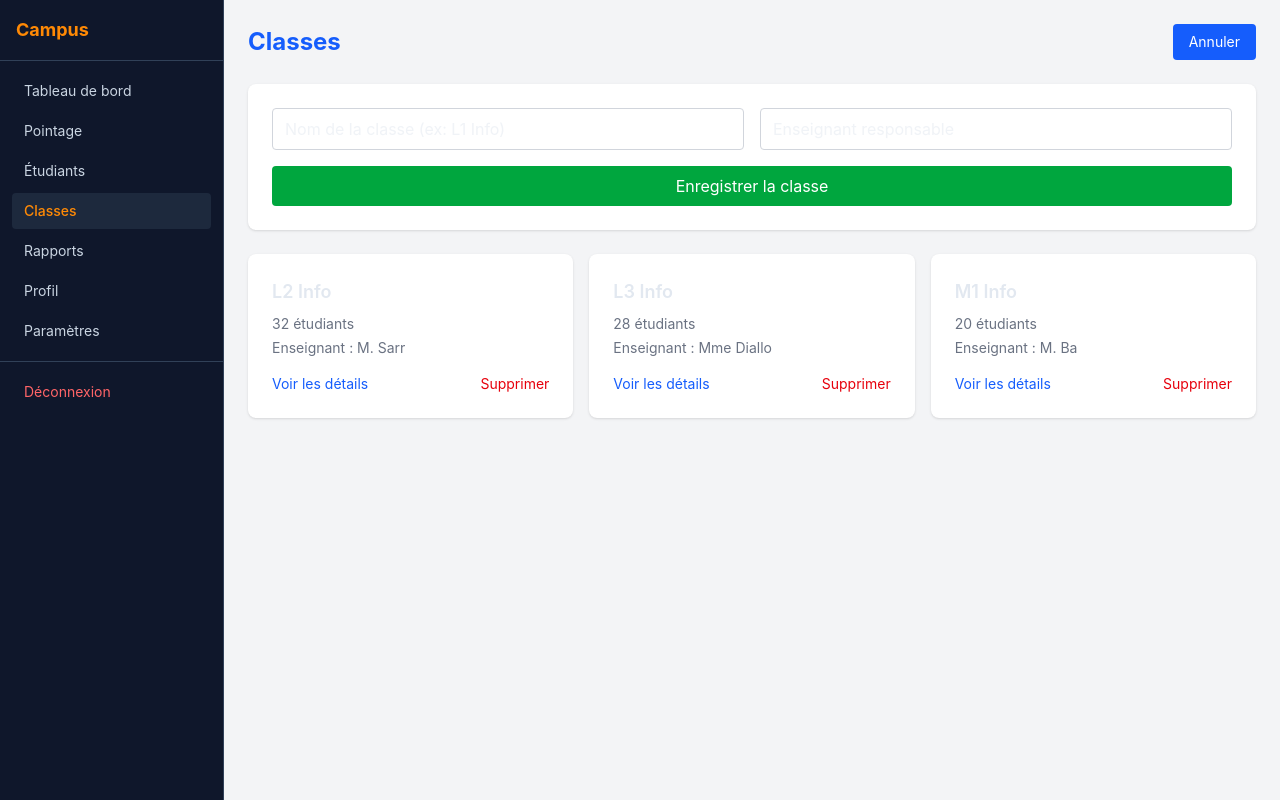
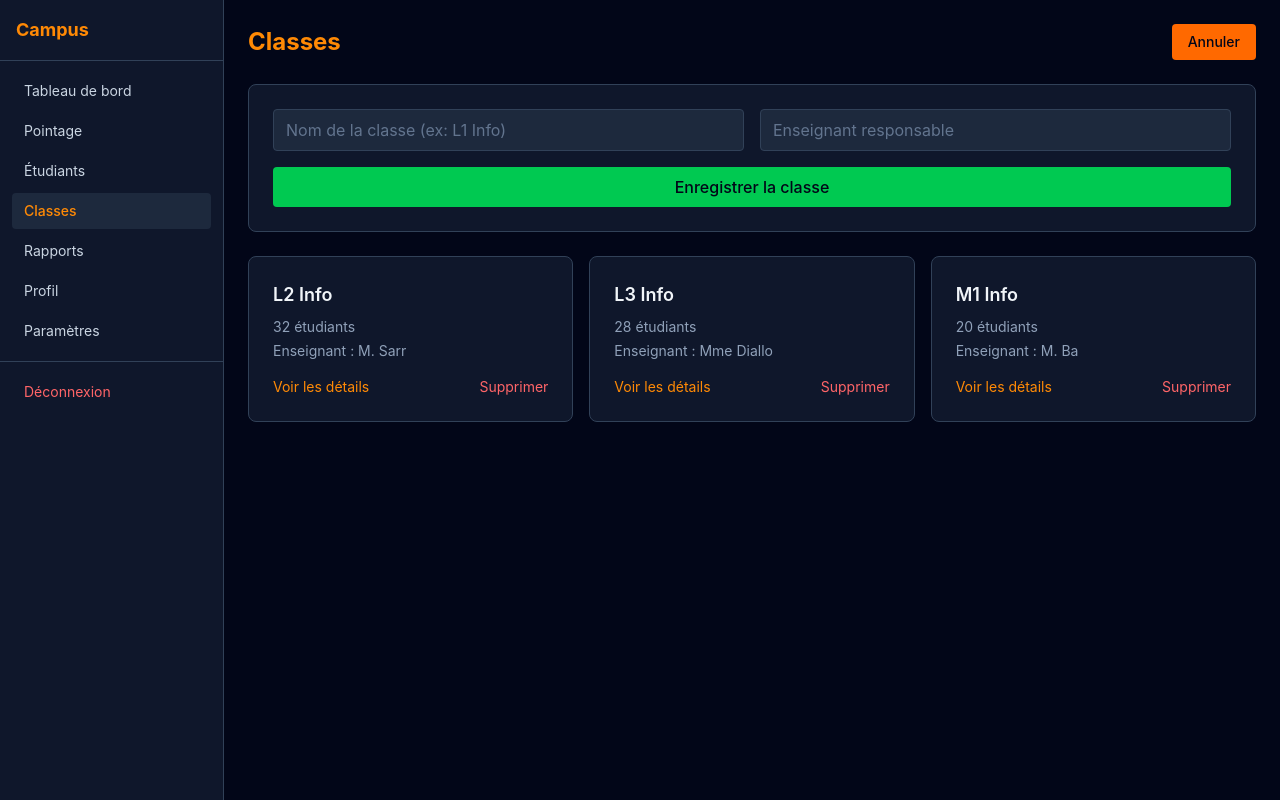
Before and after one commit to mg7984992-byte/pointage-presence-campus, a React (Vite) app: page /classes in a window 1280 px wide. Both pictures are taken after a click on the button "+ Ajouter une classe". Built offline with nearby package versions, Linux system fonts and the light colour scheme.

Commit message:
Conversion Classes au thème sombre

```diff
--- a/src/pages/ClassesPage.tsx
+++ b/src/pages/ClassesPage.tsx
@@ -32,12 +32,12 @@ function ClassesPage() {
   }
 
   return (
-    <div className="min-h-screen bg-gray-100 p-6">
+    <div className="min-h-screen bg-slate-950 p-6">
       <div className="flex justify-between items-center mb-6">
-        <h1 className="text-2xl font-bold text-blue-600">Classes</h1>
+        <h1 className="text-2xl font-bold text-orange-400">Classes</h1>
         <button
           onClick={() => setShowForm(!showForm)}
-          className="bg-blue-600 text-white px-4 py-2 rounded hover:bg-blue-700 text-sm"
+          className="bg-orange-500 text-slate-950 font-medium px-4 py-2 rounded hover:bg-orange-400 text-sm"
         >
           {showForm ? 'Annuler' : '+ Ajouter une classe'}
         </button>
@@ -46,7 +46,7 @@ function ClassesPage() {
       {showForm && (
         <form
           onSubmit={handleAjouter}
-          className="bg-white p-6 rounded-lg shadow mb-6 grid grid-cols-1 md:grid-cols-2 gap-4"
+          className="bg-slate-900 border border-slate-700 p-6 rounded-lg mb-6 grid grid-cols-1 md:grid-cols-2 gap-4"
         >
           <input
             type="text"
@@ -54,7 +54,7 @@ function ClassesPage() {
             value={nom}
             onChange={(e) => setNom(e.target.value)}
             required
-            className="border border-gray-300 rounded px-3 py-2"
+            className="bg-slate-800 border border-slate-700 text-slate-200 placeholder-slate-500 rounded px-3 py-2"
           />
           <input
             type="text"
@@ -62,11 +62,11 @@ function ClassesPage() {
             value={enseignant}
             onChange={(e) => setEnseignant(e.target.value)}
             required
-            className="border border-gray-300 rounded px-3 py-2"
+            className="bg-slate-800 border border-slate-700 text-slate-200 placeholder-slate-500 rounded px-3 py-2"
           />
           <button
             type="submit"
-            className="md:col-span-2 bg-green-600 text-white py-2 rounded hover:bg-green-700"
+            className="md:col-span-2 bg-green-500 text-slate-950 font-medium py-2 rounded hover:bg-green-400"
           >
             Enregistrer la classe
           </button>
@@ -75,24 +75,24 @@ function ClassesPage() {
 
       <div className="grid grid-cols-1 md:grid-cols-3 gap-4">
         {classes.map((classe) => (
-          <div key={classe.id} className="bg-white p-6 rounded-lg shadow">
-            <h2 className="text-lg font-semibold mb-2">{classe.nom}</h2>
-            <p className="text-sm text-gray-500 mb-1">
+          <div key={classe.id} className="bg-slate-900 border border-slate-700 p-6 rounded-lg">
+            <h2 className="text-lg font-semibold mb-2 text-slate-100">{classe.nom}</h2>
+            <p className="text-sm text-slate-400 mb-1">
               {classe.nbEtudiants} étudiants
             </p>
-            <p className="text-sm text-gray-500 mb-4">
+            <p className="text-sm text-slate-400 mb-4">
               Enseignant : {classe.enseignant}
             </p>
             <div className="flex justify-between">
               <button
                 onClick={() => setClasseSelectionnee(classe)}
-                className="text-blue-600 hover:underline text-sm"
+                className="text-orange-400 hover:underline text-sm"
               >
                 Voir les détails
               </button>
               <button
                 onClick={() => handleSupprimer(classe.id)}
-                className="text-red-600 hover:underline text-sm"
+                className="text-red-400 hover:underline text-sm"
               >
                 Supprimer
               </button>
@@ -107,7 +107,7 @@ function ClassesPage() {
         title={classeSelectionnee?.nom || ''}
       >
         {classeSelectionnee && (
-          <div className="space-y-2 text-sm text-gray-700">
+          <div className="space-y-2 text-sm text-slate-700">
             <p><strong>Nombre d'étudiants :</strong> {classeSelectionnee.nbEtudiants}</p>
             <p><strong>Enseignant :</strong> {classeSelectionnee.enseignant}</p>
           </div>
```
